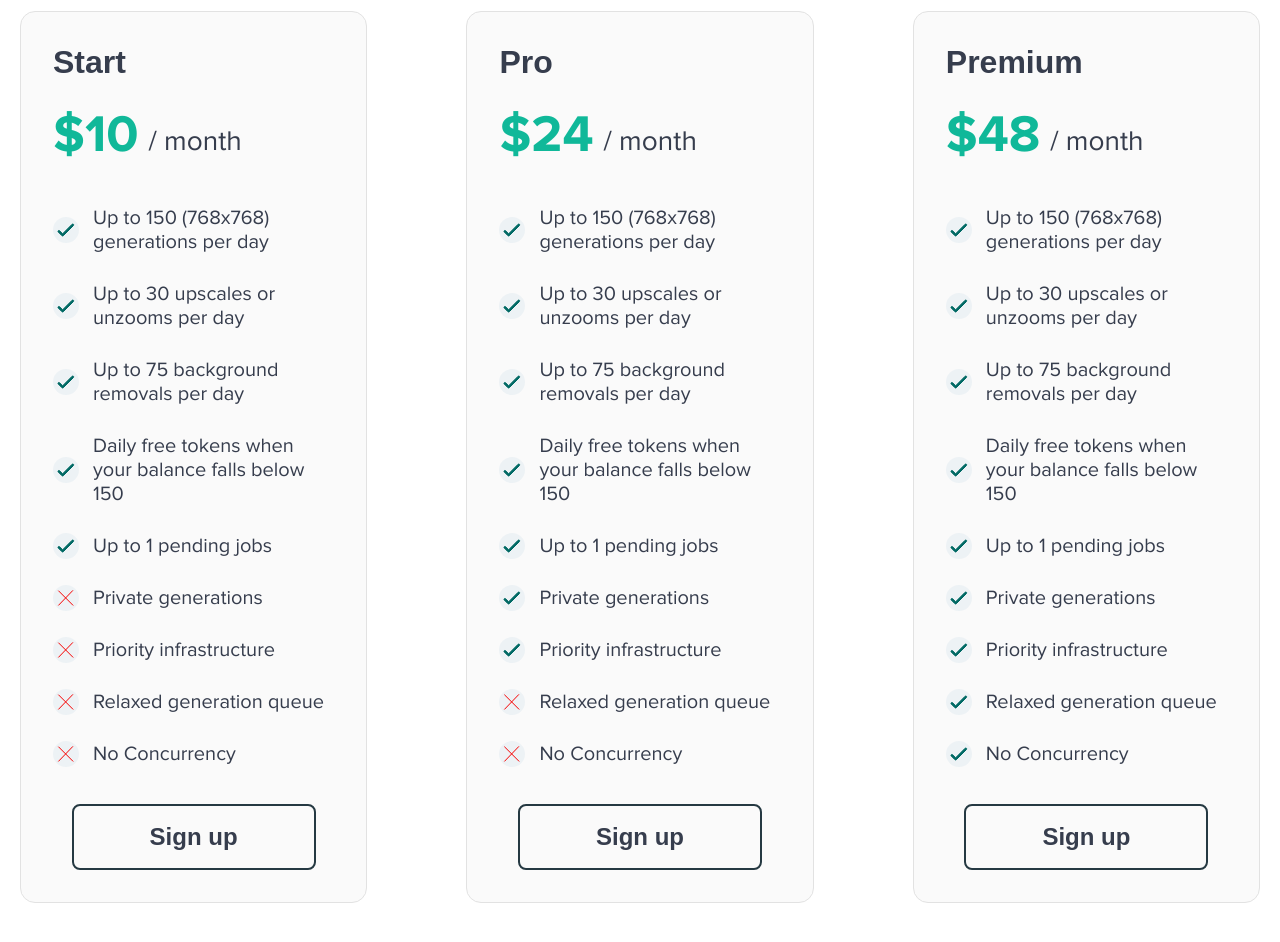
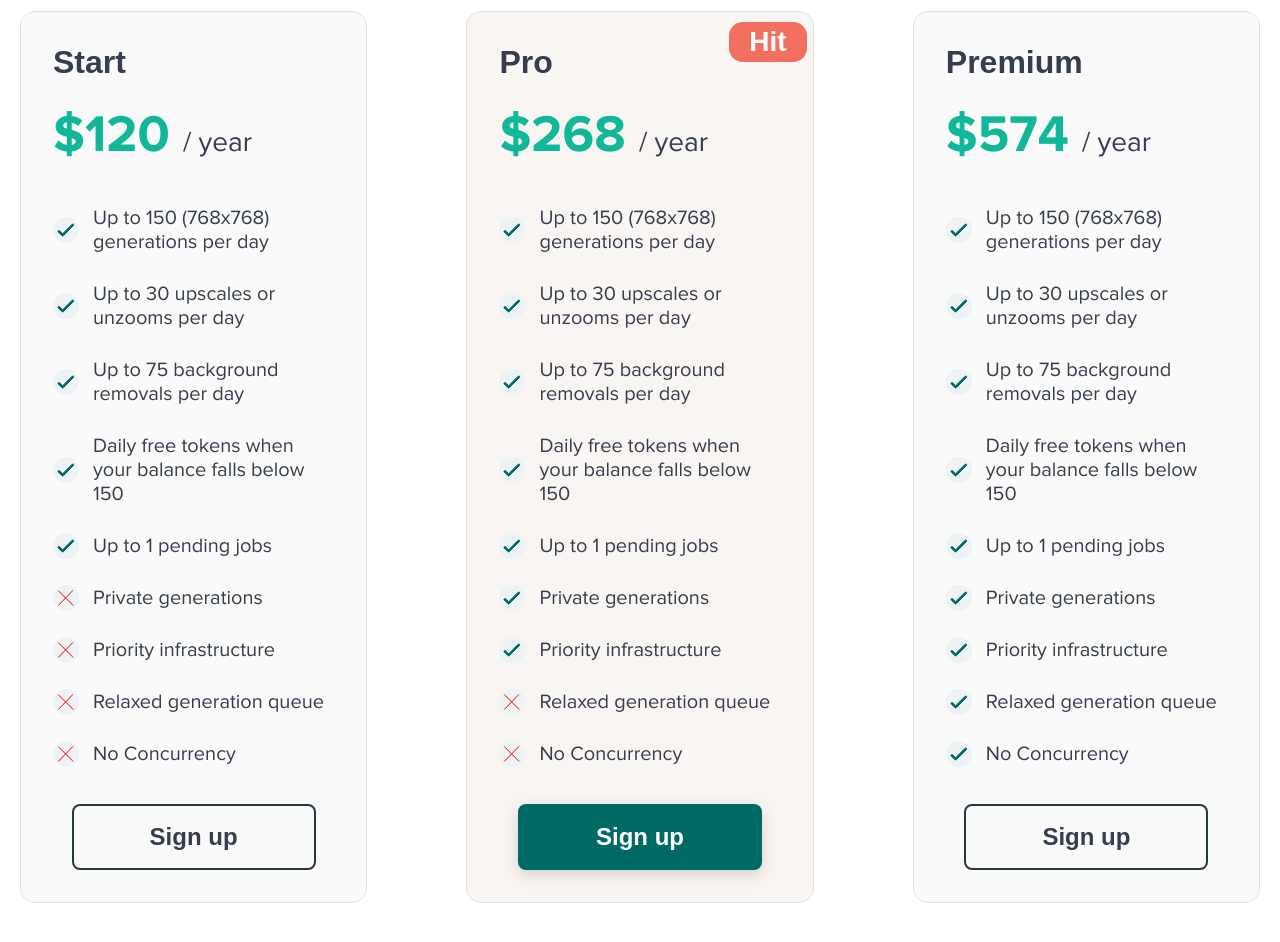
Before and after one commit to Xandr-ua/great-pro-test, a website: page app/index.html in a window 1280 px wide. Shown: the part 380-1322 px from the top of the page. Drawn offline with nearby package versions, Linux system fonts and the light colour scheme; files that its build step writes are made by us from their sources.

Commit message:
added a hit class for the block with the about rate, and added hover effects to the sign up buttons

```diff
--- a/app/index.html
+++ b/app/index.html
@@ -31,14 +31,18 @@
           <p class="rates__subtitle">
             Start
           </p>
-          <div class="rates__price-inner">
-            <p class="rates__price rates__price-month">
-              $10
-            </p>
+          <p class="rates__price rates__price-month">
+            $12
             <span class="rates__price-text">
               / month
             </span>
-          </div>
+          </p>
+          <p class="rates__price rates__price-year">
+            $120
+            <span class="rates__price-text">
+              / year
+            </span>
+          </p>
 
           <ul class="rates__sublist">
             <li class="rates__subitem rates__subitem-yes">
@@ -84,18 +88,24 @@
           </div>
         </li>
 
-        <li class="rates__item">
+        <li class="rates__item rates__hit">
+          <p class="rates__hit-text">Hit</p>
           <p class="rates__subtitle">
             Pro
           </p>
-          <div class="rates__price-inner">
             <p class="rates__price rates__price-month">
-              $24
+              $30
+              <span class="rates__price-text">
+                / month
+              </span>
             </p>
-            <span class="rates__price-text">
-              / month
-            </span>
-          </div>
+            <p class="rates__price rates__price-year">
+              $268
+              <span class="rates__price-text">
+                / year
+              </span>
+            </p>
+
 
           <ul class="rates__sublist">
             <li class="rates__subitem rates__subitem-yes">
@@ -135,7 +145,7 @@
           </ul>
 
           <div class="rates__link-inner">
-            <a class="rates__link" href="#">
+            <a class="rates__link rates__link-hit" href="#">
               Sign up
             </a>
           </div>
@@ -145,14 +155,18 @@
           <p class="rates__subtitle">
             Premium
           </p>
-          <div class="rates__price-inner">
-            <p class="rates__price rates__price-month">
-              $48
-            </p>
+          <p class="rates__price rates__price-month">
+            $60
             <span class="rates__price-text">
               / month
             </span>
-          </div>
+          </p>
+          <p class="rates__price rates__price-year">
+            $574
+            <span class="rates__price-text">
+              / year
+            </span>
+          </p>
 
           <ul class="rates__sublist">
             <li class="rates__subitem rates__subitem-yes">
--- a/app/scss/style.scss
+++ b/app/scss/style.scss
@@ -68,6 +68,23 @@
     flex-direction: column;
   }
 
+  &__hit {
+    background-color: #F9F5F2;
+    position: relative;
+  }
+
+  &__hit-text {
+    @extend %proximanova-semibold;
+    font-size: 28px;
+    color: #fff;
+    padding: 4px 20px;
+    border-radius: 14px;
+    background-color: #F37060;
+    position: absolute;
+    top: 10px;
+    right: 6px;
+  }
+
   &__subtitle {
     @extend %proximanova-semibold;
     font-size: 32px;
@@ -75,24 +92,21 @@
     color: $color-text;
   }
 
-  &__price-inner {
-    display: flex;
-    align-items: flex-end;
-    margin-bottom: 40px;
-  }
-
   &__price {
     @extend %proximanova-bold;
     font-size: 52px;
     color: $bg-btn;
+    margin-bottom: 40px;
+  }
+
+  &__price-month {
+    display: none;
   }
 
   &__price-text {
     @extend %proximanova-regular;
     font-size: 28px;
     color: $color-text;
-    line-height: 50px;
-    margin-left: 10px;
   }
 
   &__sublist {
@@ -148,6 +162,20 @@
     padding: 17px 54px;
     border-radius: 8px;
     border: 2px solid $color-title;
+    transition: all 0.4s;
+
+    &:hover {
+      background-color: $bg-btn;
+      color: #fff;
+      border-color: transparent;
+    }
+  }
+
+  &__link-hit {
+    background-color: #006964;
+    color: #fff;
+    box-shadow: 0px 5px 15px 0px rgba(0, 0, 0, 0.15);
+    border-color: transparent;
   }
 }
 
```
